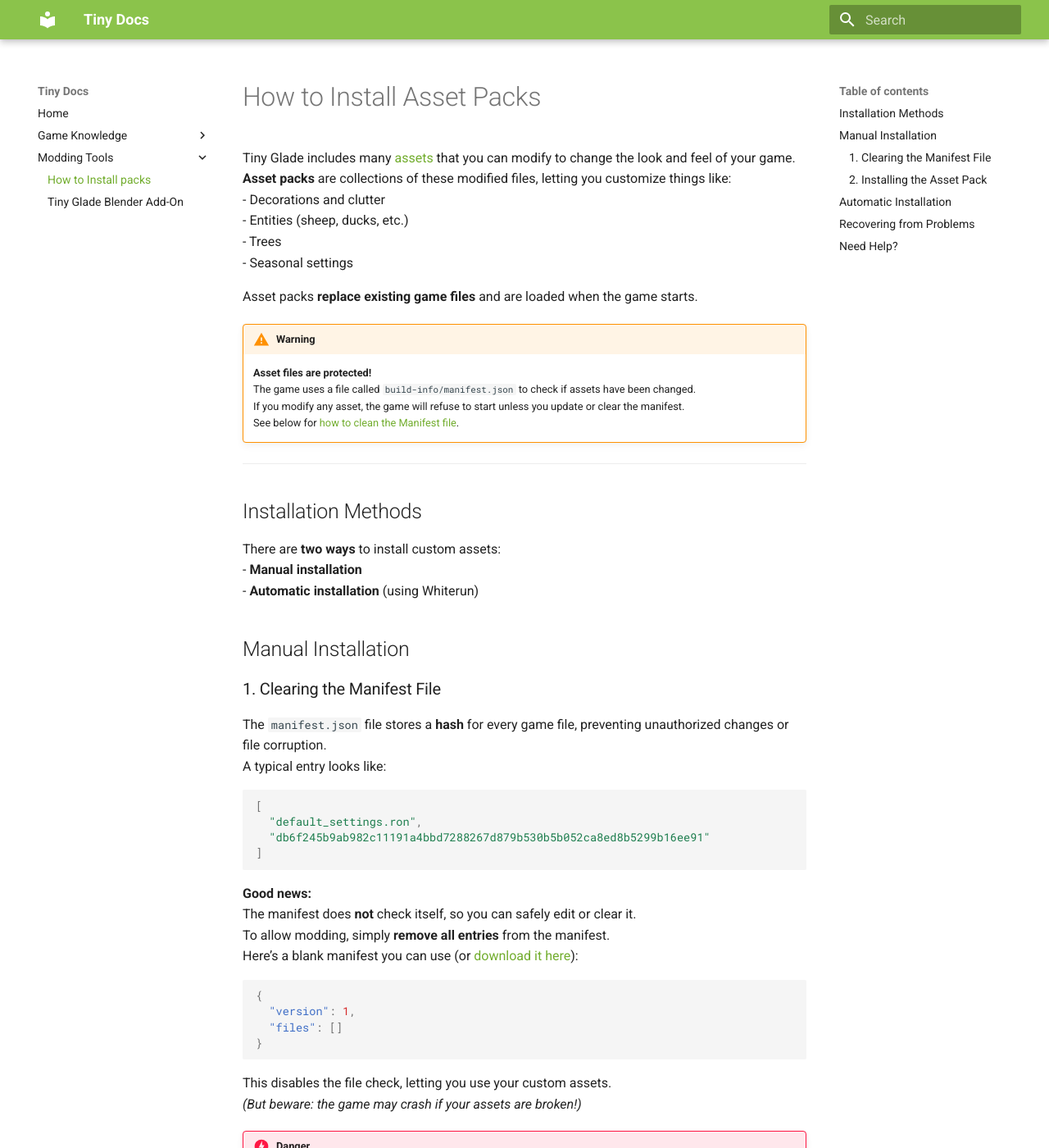
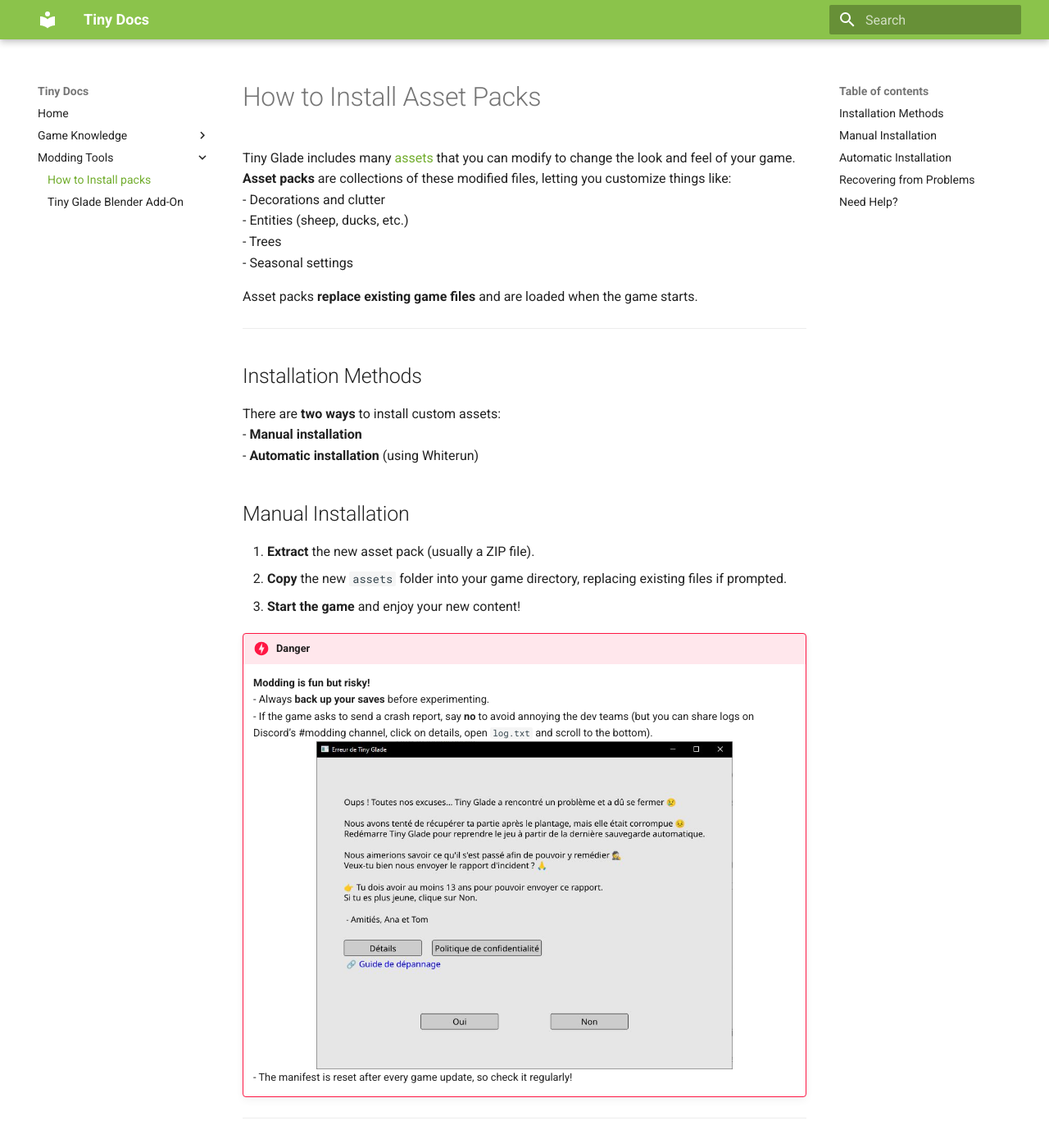
Before and after one commit to Hbeau/tiny-docs, an MkDocs documentation site: the page built from docs/modding-tools/installing-packs.md, in a window 1280 px wide and 1400 px high. Shown: the whole window at 82% size. Built offline with MkDocs 1.6.1 and Material for MkDocs 9.7.7, drawn with Linux system fonts in a browser that asks for light colours; some of the changed text lies outside the part shown.

Commit message:
Remove the manifest section

````diff
--- a/docs/modding-tools/installing-packs.md
+++ b/docs/modding-tools/installing-packs.md
@@ -9,12 +9,6 @@
 
 Asset packs **replace existing game files** and are loaded when the game starts.
 
-!!! warning
-    **Asset files are protected!**
-    The game uses a file called `build-info/manifest.json` to check if assets have been changed.
-    If you modify any asset, the game will refuse to start unless you update or clear the manifest.
-    See below for [how to clean the Manifest file](#manifest-file).
-
 ---
 
 ## Installation Methods
@@ -25,32 +19,9 @@
 
 ## Manual Installation
 
-### 1. Clearing the Manifest File
-
-The `manifest.json` file stores a **hash** for every game file, preventing unauthorized changes or file corruption.
-A typical entry looks like:
-
-```json
-[
-  "default_settings.ron",
-  "db6f245b9ab982c11191a4bbd7288267d879b530b5b052ca8ed8b5299b16ee91"
-]
-```
-
-**Good news:**
-The manifest does **not** check itself, so you can safely edit or clear it.
-To allow modding, simply **remove all entries** from the manifest.
-Here’s a blank manifest you can use (or [download it here](./manifest.json){:download="manifest"}):
-
-```json
-{
-  "version": 1,
-  "files": []
-}
-```
-
-This disables the file check, letting you use your custom assets.
-*(But beware: the game may crash if your assets are broken!)*
+1. **Extract** the new asset pack (usually a ZIP file).
+2. **Copy** the new `assets` folder into your game directory, replacing existing files if prompted.
+3. **Start the game** and enjoy your new content!
 
 !!! danger
     **Modding is fun but risky!**
@@ -61,14 +32,6 @@
 
 ---
 
-### 2. Installing the Asset Pack
-
-1. **Extract** the new asset pack (usually a ZIP file).
-2. **Copy** the new `assets` folder into your game directory, replacing existing files if prompted.
-3. **Start the game** and enjoy your new content!
-
----
-
 ## Automatic Installation
 
 ![Whiterun application](./Whiterun.jpg)
@@ -76,7 +39,7 @@
 
 1. **Download Whiterun** from [GitHub](https://github.com/Hbeau/Whiterun/releases/tag/V1.2)
    *(Requires [Java 24](https://adoptium.net/temurin/releases/?version=24) to run)*
-2. **Open Whiterun** and patch your game (this will clear the manifest for you).
+2. **Open Whiterun** and patch your game.
 3. Click **"Add asset pack"** and move your ZIP file (do not extract) into the folder.
 4. The pack should appear in the list.
    Click on it, then click **"Install"**.
````
Also changed, not shown: docs/modding-tools/manifest.json (deleted).
